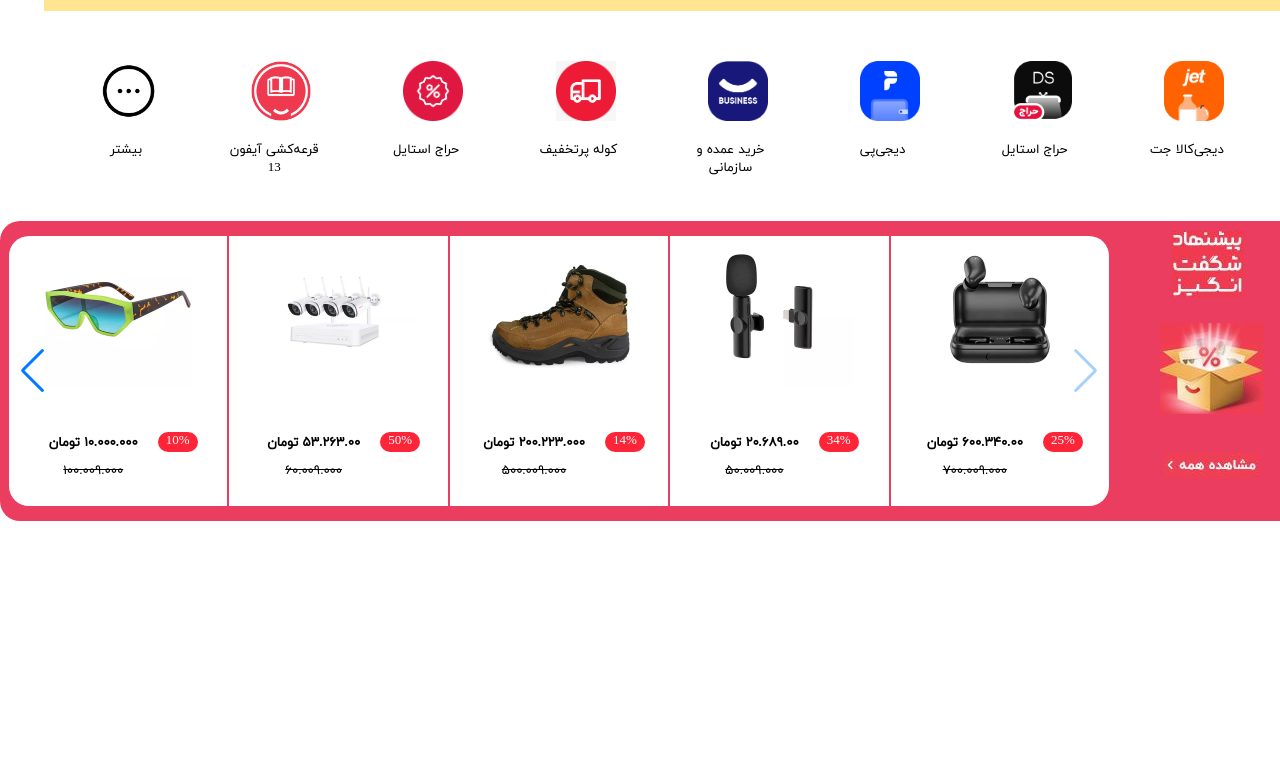
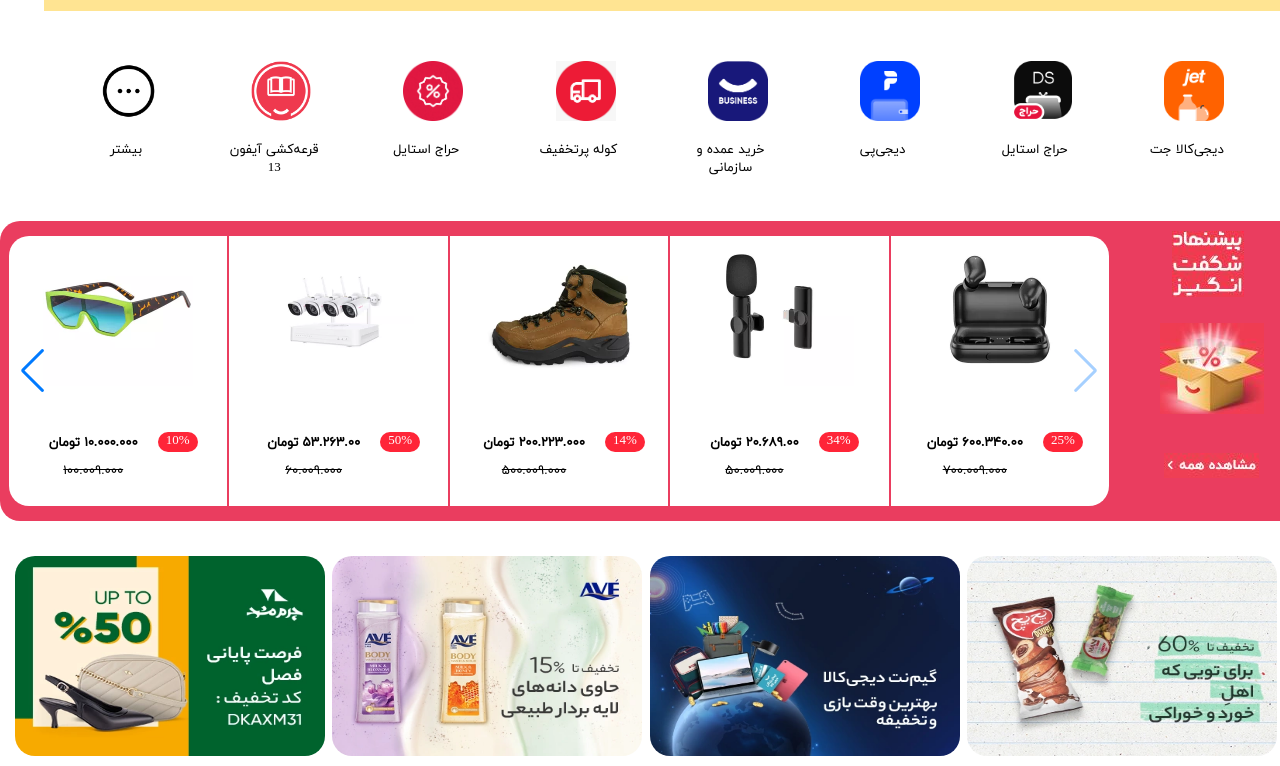
Before and after one commit to sinarahbari/Digikala-project, a website: page index.html in a window 1280 px wide. Shown: the part 740-1506 px from the top of the page. Before the commit the page ends 1301 px from the top, so only its background shows below. Drawn offline with Linux system fonts and the light colour scheme; files whose address does not match are found by name.

Commit message:
CARD1 commited

```diff
--- /dev/null
+++ b/css/card-1-4pic.css
@@ -0,0 +1,85 @@
+/*card1 start*/
+div.card-part-1 {
+  width: 1304px;
+  height: 220px;
+  margin: 40px -93px 40px 40px;
+  /* background-color: yellowgreen; */
+  border-radius: 40px;
+}
+
+div.card-part-1 > div.card-1 {
+  width: 100%;
+  width: calc(93% / 4);
+  /* background-color: aqua; */
+  display: inline-block;
+  border-radius: 30px;
+  margin-top: -30px;
+  margin-right: 40px;
+  text-align: center;
+}
+
+div.card-part-1 > div.card-1 > a > img {
+  width: 310px;
+  height: 200px;
+  border-radius: 20px;
+  text-align: center;
+  vertical-align: bottom;
+
+}
+
+div.card-part-1 > div.card-2 {
+  width: 100%;
+  width: calc(93% / 4);
+  /* background-color: aqua; */
+  display: inline-block;
+  border-radius: 30px;
+  margin-top: 10px;
+  margin-right: 10px;
+  text-align: center;
+}
+
+div.card-part-1 > div.card-2 > a > img {
+  width: 310px;
+  height: 200px;
+  border-radius: 20px;
+  text-align: center;
+  vertical-align: bottom;
+}
+
+div.card-part-1 > div.card-3 {
+  width: 100%;
+  width: calc(93% / 4);
+  /* background-color: aqua; */
+  display: inline-block;
+  border-radius: 30px;
+  margin-top: 10px;
+  margin-right: 10px;
+  text-align: center;
+}
+
+div.card-part-1 > div.card-3 > a > img {
+  width: 310px;
+  height: 200px;
+  border-radius: 20px;
+  text-align: center;
+  vertical-align: bottom;
+}
+
+div.card-part-1 > div.card-4 {
+  width: 100%;
+  width: calc(93% / 4);
+  /* background-color: aqua; */
+  display: inline-block;
+  border-radius: 30px;
+  margin-top: 10px;
+  margin-right: 10px;
+  text-align: center;
+}
+
+div.card-part-1 > div.card-4 > a > img {
+  width: 310px;
+  height: 200px;
+  border-radius: 20px;
+  text-align: center;
+  vertical-align: bottom;
+}
--- a/css/main.css
+++ b/css/main.css
@@ -5,3 +5,4 @@
 @import url(.././css/swiper1.css);
 @import url(../css/story2.css);
 @import url(../css/swiper2.css);
+@import url(../css/card-1-4pic.css);
--- a/index.html
+++ b/index.html
@@ -329,6 +329,50 @@
 
 
 
+            <!--card1 start-->
+            <div class="card-part-1">
+
+
+                <div class="card-1">
+                    <a href="#"><img src="./image/card1-4pic/1pix.webp" alt="card1" /></a>
+                </div>
+
+
+                <div class="card-2">
+                    <a href="#"><img src="./image/card1-4pic/2pix.webp" alt="card2" /></a>
+                </div>
+
+
+                 <div class="card-3">
+                    <a href="#"><img src="./image/card1-4pic/3pix.webp" alt="card3" /></a>
+                </div>
+
+                <div class="card-4">
+                    <a href="#"><img src="./image/card1-4pic/4pix.webp" alt="card4" /></a>
+                </div>
+
+
+
+            </div>
+            <!--card1 end-->
+
+
+
+
+
+
+
+
+
+
+
+
+
+
+
+
+
+
 
 
 
```
Also changed, not shown: image/card1-4pic/1pix.webp (added), image/card1-4pic/2pix.webp (added), image/card1-4pic/3pix.webp (added), image/card1-4pic/4pix.webp (added).
